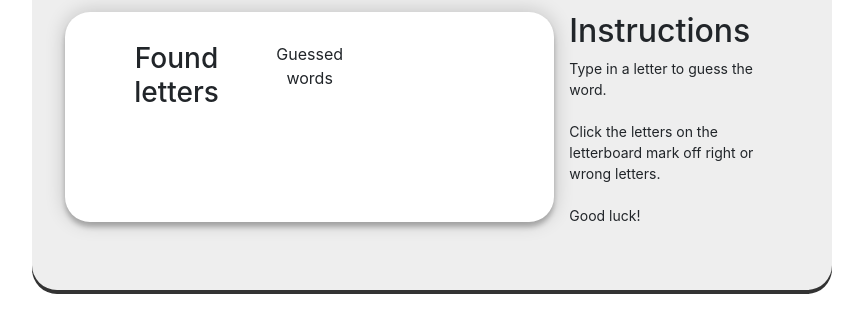
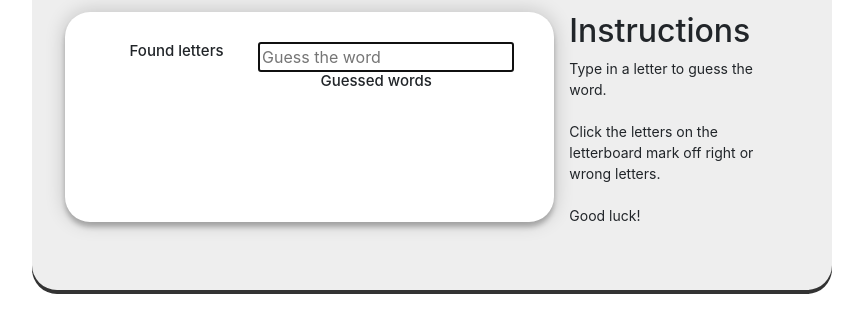
Before and after one commit to kBarbz/jotto, a Flask app: template templates/game.html in a window 1280 px wide. Shown: the part 236-569 px from the top of the page, without its empty margins (208-1071 px from the left). Run offline with Flask 2, Linux system fonts and the light colour scheme; the template is opened without the code that fills it, so the values that code supplies are empty; some libraries are stand-ins or nearby versions.

Commit message:
Max input and prevent "Enter" being pressed

```diff
--- a/static/styles.css
+++ b/static/styles.css
@@ -126,3 +126,11 @@ span
   -ms-user-select: none;
   user-select: none;
 }
+#guessed-words
+{
+  text-align: center;
+}
+h3
+{
+  font-size: 15px;
+}
--- a/templates/game.html
+++ b/templates/game.html
@@ -6,6 +6,15 @@
 
 {% block main %}
 <script>
+  // Stop user from clicking Enter
+  $(document).ready(function() {
+  $(window).keydown(function(event){
+    if(event.keyCode == 13) {
+      event.preventDefault();
+      return false;
+    }
+  });
+});
 let green_count = 0;
 let count = {{ letters }}
 function change_colour(letter)
@@ -96,8 +105,15 @@ function change_colour(letter)
 
           </div>
         </div>
-        <div class="col-4" id="guess-field">
-          Guessed words
+        <div class="col-8" id="guess-field">
+          <div id="guess-input">
+            <form>
+              <input type="text" maxlength="{{ letters }}" autocomplete="off" autofocus name="guess" placeholder="Guess the word" id="guess">
+            </form>
+          </div>
+          <div id="guesses">
+            <h3 style="text-align: center"> Guessed words </h3>
+          </div>
         </div>
       </div>
   </div>
```
